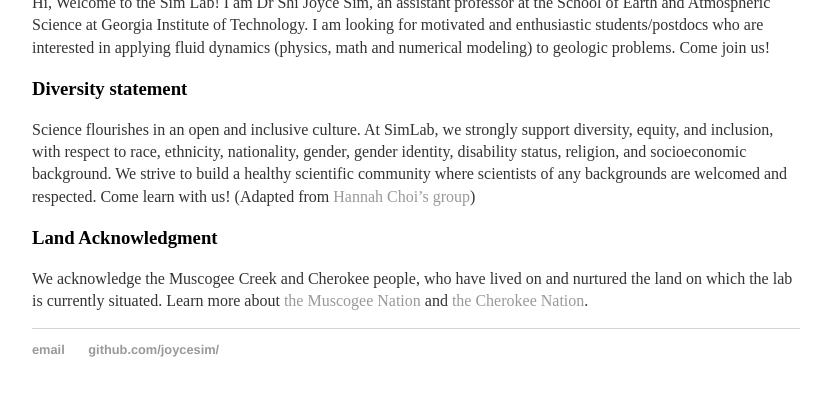
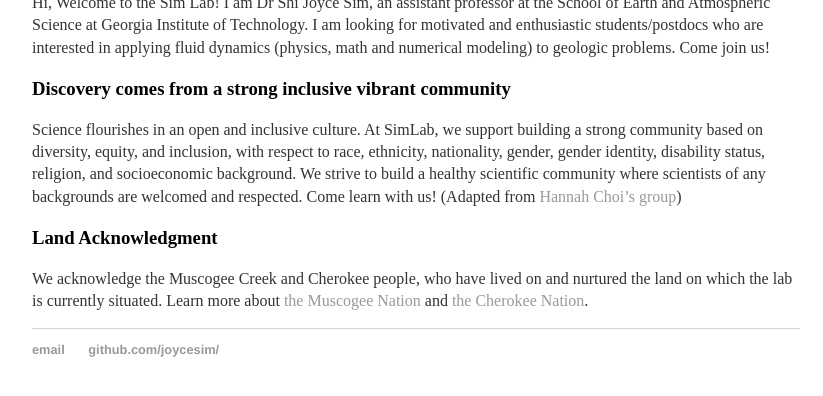
Before and after one commit to joycesim/joycesim.github.io, a Jekyll site: the page built from index.md, in a window 1280 px wide, cut to the strip 1053-1470 px from the top of the page. Shown: the top 396 px of the strip, without its empty margins (224-1047 px from the left). Built offline with Jekyll 4.4.1, drawn with Linux system fonts in a browser that asks for light colours.

Commit message:
Update index.md

```diff
--- a/index.md
+++ b/index.md
@@ -12,8 +12,8 @@
 
 Hi, Welcome to the Sim Lab! I am Dr Shi Joyce Sim, an assistant professor at the School of Earth and Atmospheric Science at Georgia Institute of Technology. I am looking for motivated and enthusiastic students/postdocs who are interested in applying fluid dynamics (physics, math and numerical modeling) to geologic problems. Come join us!
 
-### Diversity statement
-Science flourishes in an open and inclusive culture. At SimLab, we strongly support diversity, equity, and inclusion, with respect to race, ethnicity, nationality, gender, gender identity, disability status, religion, and socioeconomic background. We strive to build a healthy scientific community where scientists of any backgrounds are welcomed and respected. Come learn with us! (Adapted from [Hannah Choi's group](https://hannahchoi.math.gatech.edu/))
+### Discovery comes from a strong inclusive vibrant community
+Science flourishes in an open and inclusive culture. At SimLab, we support building a strong community based on diversity, equity, and inclusion, with respect to race, ethnicity, nationality, gender, gender identity, disability status, religion, and socioeconomic background. We strive to build a healthy scientific community where scientists of any backgrounds are welcomed and respected. Come learn with us! (Adapted from [Hannah Choi's group](https://hannahchoi.math.gatech.edu/))
 
 ### Land Acknowledgment
 We acknowledge the Muscogee Creek and Cherokee people, who have lived on and nurtured the land on which the lab is currently situated. Learn more about [the Muscogee Nation](https://www.muscogeenation.com/) and [ the Cherokee Nation](https://cherokee.org/).
```
